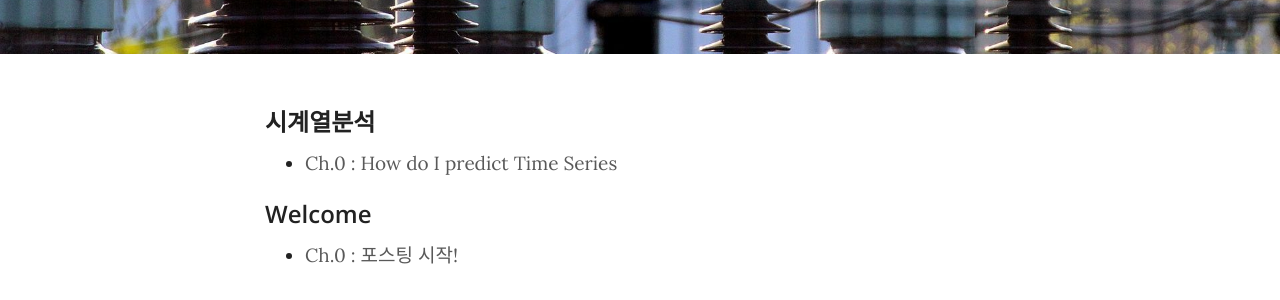
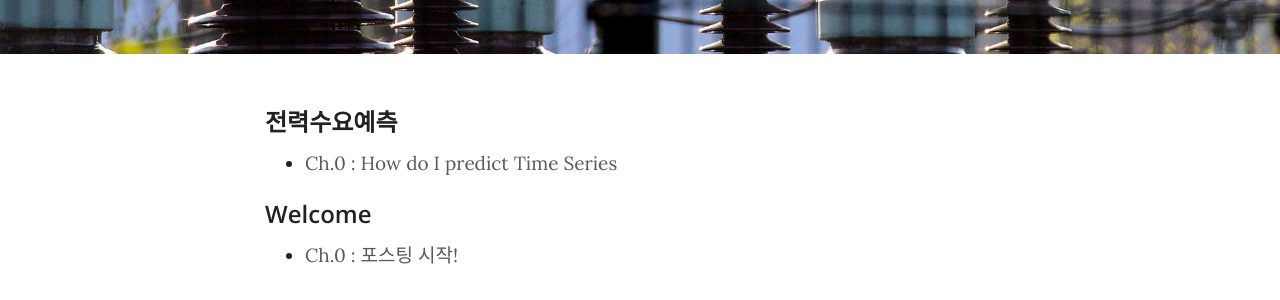
Before and after one commit to thejang90/thejang90.github.io, a Jekyll site: the page built from archive.html, in a window 1280 px wide. Shown: the part 390-690 px from the top of the page. Built offline with Jekyll 4.4.1, drawn with Linux system fonts in a browser that asks for light colours; nearby versions of some CDN libraries.

Commit message:
카테고리명 변경

```diff
--- a/_posts/2019-12-25-How-do-I-prediec-Timeseries.markdown
+++ b/_posts/2019-12-25-How-do-I-prediec-Timeseries.markdown
@@ -2,7 +2,7 @@
 layout: post
 title:  "How do I predict Time Series"
 date:   2019-12-25 18:15:44 +0900
-category: 시계열분석
+category: 전력수요예측
 chapter : Ch.0
 ---
 
```
